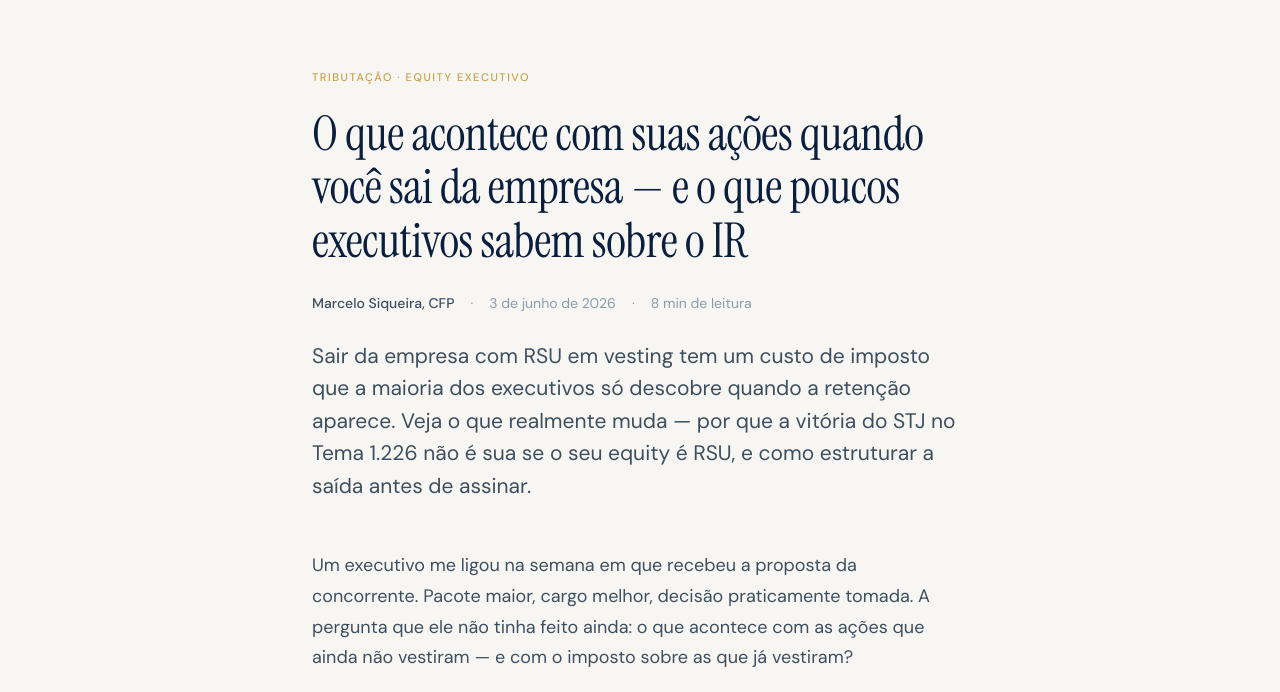
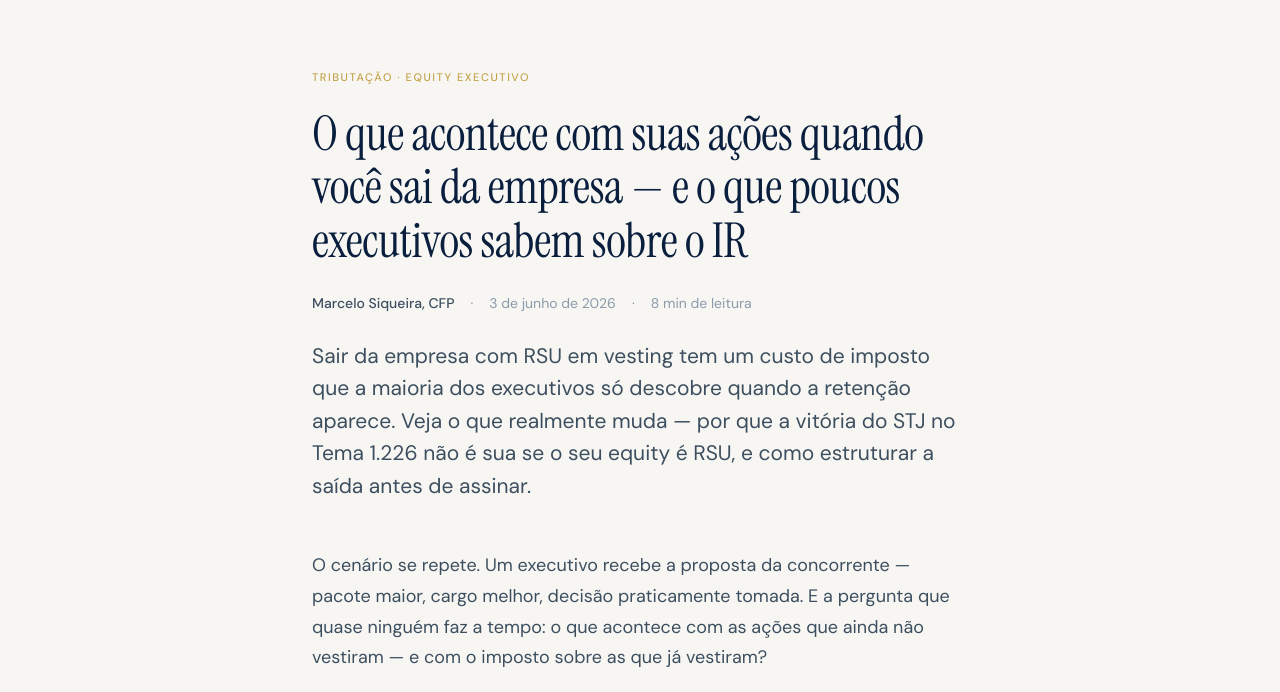
Before and after one commit to mssica-a11y/marcelosiqueiracfp-site, a plain HTML site: page insights/rsu-saida-empresa-imposto-de-renda.html in a window 1280 px wide. Shown: the part 68-760 px from the top of the page. Drawn offline with Linux system fonts and the light colour scheme.

Commit message:
Artigo 1: reescreve anedótico de abertura como hipotético (remove alegação de caso real específico)
Co-Authored-By: Claude Opus 4.8 <noreply@anthropic.com>

```diff
--- a/insights/rsu-saida-empresa-imposto-de-renda.html
+++ b/insights/rsu-saida-empresa-imposto-de-renda.html
@@ -175,7 +175,7 @@
 <article class="article-body">
   <div class="prose">
 
-    <p>Um executivo me ligou na semana em que recebeu a proposta da concorrente. Pacote maior, cargo melhor, decisão praticamente tomada. A pergunta que ele não tinha feito ainda: o que acontece com as ações que ainda não vestiram — e com o imposto sobre as que já vestiram?</p>
+    <p>O cenário se repete. Um executivo recebe a proposta da concorrente — pacote maior, cargo melhor, decisão praticamente tomada. E a pergunta que quase ninguém faz a tempo: o que acontece com as ações que ainda não vestiram — e com o imposto sobre as que já vestiram?</p>
 
     <p>A resposta que a maioria carrega na cabeça costuma errar nos dois pontos. E, num pacote de executivo, o custo desse erro chega com facilidade à casa das centenas de milhares de reais — não em perda de mercado, em imposto que dava para ter desenhado.</p>
 
```
